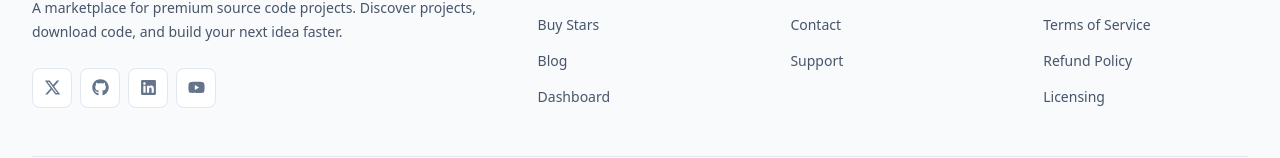
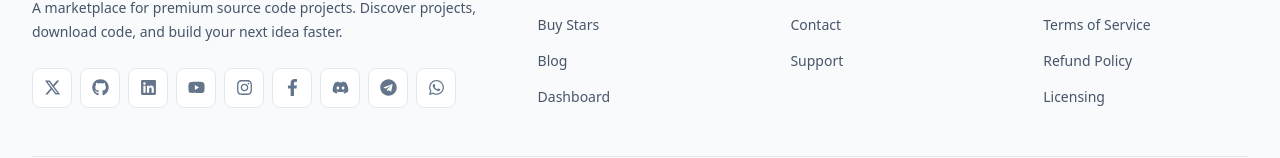
Before and after one commit to missionkuamar/Client-My-Website, a React (Vite) app: page / in a window 1280 px wide. Shown: the part 6096-6254 px from the top of the page. Built offline with nearby package versions, Linux system fonts and the light colour scheme; no server answers.

Commit message:
add social icons

```diff
--- a/src/components/landing/LandingFooter.jsx
+++ b/src/components/landing/LandingFooter.jsx
@@ -9,12 +9,23 @@ import {
 } from "lucide-react";
 import { FaGithub, FaLinkedin, FaYoutube } from "react-icons/fa";
 import { FaXTwitter } from "react-icons/fa6";
+import { FaInstagram } from "react-icons/fa";
+import { FaFacebookF } from "react-icons/fa";
+import { FaDiscord } from "react-icons/fa6";
+import { FaTelegram } from "react-icons/fa";
+import { FaWhatsapp } from "react-icons/fa";
+
 
 const socialLinks = [
   { name: "X", icon: FaXTwitter, href: "#" },
   { name: "GitHub", icon: FaGithub, href: "#" },
   { name: "LinkedIn", icon: FaLinkedin, href: "#" },
   { name: "YouTube", icon: FaYoutube, href: "#" },
+  { name: "Instagram", icon: FaInstagram, href: "#" },
+  { name: "Facebook", icon: FaFacebookF, href: "#" },
+  { name: "Discord", icon: FaDiscord, href: "#" },
+  { name: "Telegram", icon: FaTelegram, href: "#" },
+  { name: "WhatsApp", icon: FaWhatsapp, href: "#" },
 ];
 
 const productLinks = [
```
